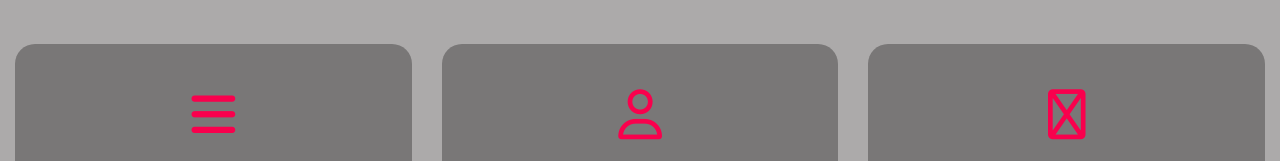
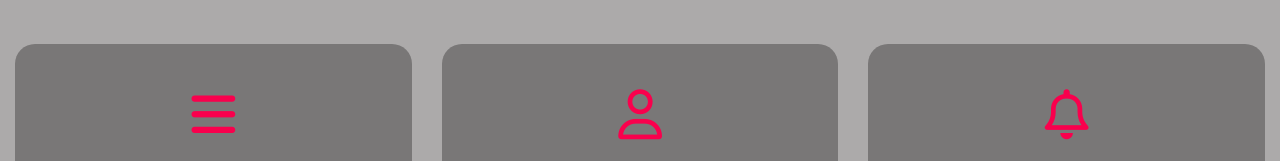
Before and after one commit to JohnPaulDapitanon/Portfolio, a plain HTML site: page index.html in a window 1280 px wide. Shown: the part 1920-2081 px from the top of the page. Drawn offline with Linux system fonts and the light colour scheme.

Commit message:
Update index.html

```diff
--- a/index.html
+++ b/index.html
@@ -94,7 +94,7 @@
             </div>
 
             <div class="card">
-                <i class="fa-regular fa-database"></i>
+                <i class="fa-regular fa-bell"></i>
                 <h5>Web Devlopment</h5>
                 <div class="pra">
                     <p>Every website should be built with two primary gaols: Firstly is needs
```
